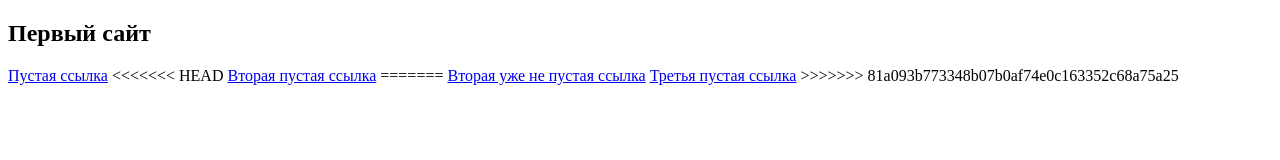
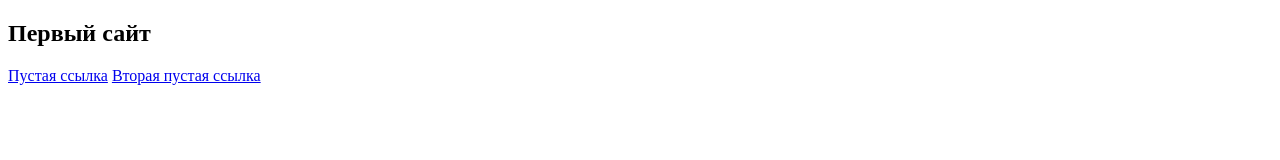
Before and after one commit to Igort1967/git-practice-28, a plain HTML site: page index.html in a window 1280 px wide. Drawn offline with Linux system fonts and the light colour scheme.

Commit message:
merged changes

```diff
--- a/index.html
+++ b/index.html
@@ -3,11 +3,6 @@
     <section>
         <h1>Первый сайт</h1>
         <a href="#">Пустая ссылка</a>
-<<<<<<< HEAD
         <a href="#">Вторая пустая ссылка</a>
-=======
-        <a href="#">Вторая уже не пустая ссылка</a>
-        <a href="#">Третья пустая ссылка</a>
->>>>>>> 81a093b773348b07b0af74e0c163352c68a75a25
     </section>
 </main>
```
